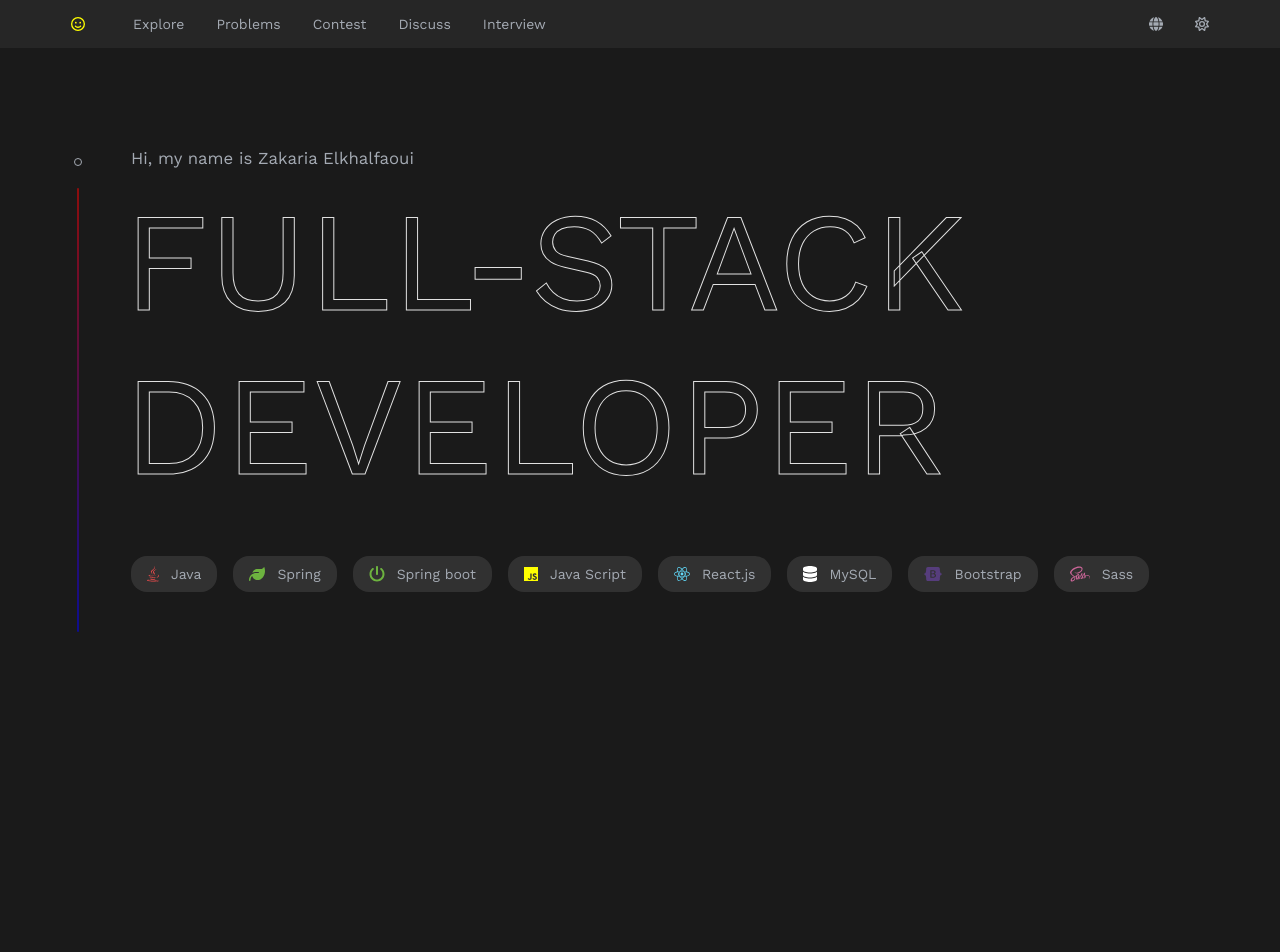
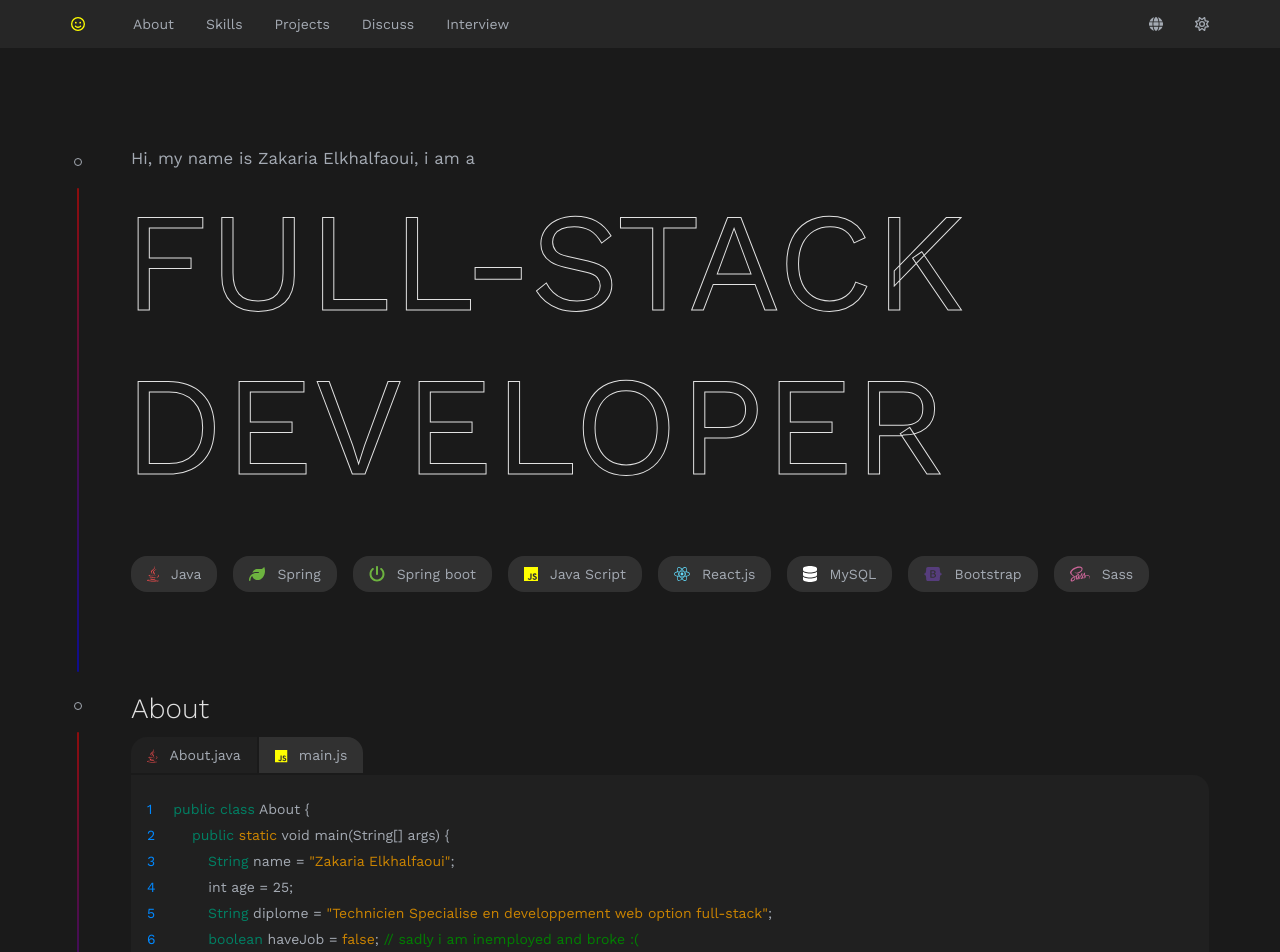
Before and after one commit to elkhalfaoui/portfolio, a React (Vite) app: page / in a window 1280 px wide. Shown: the top 952 px of the page. Before the commit the page ends 800 px from the top, so only its background shows below. Built offline with nearby package versions, Linux system fonts and the light colour scheme; the HTML template or start-up script is replaced by a standard one.

Commit message:
update day 2

```diff
--- a/src/App.jsx
+++ b/src/App.jsx
@@ -1,12 +1,14 @@
+import About from "./about/About";
 import Header from "./header/Header";
 import Hero from "./hero/Hero";
 import "./index.css";
-
+// https://leetcode-api-faisalshohag.vercel.app/zakariaelkhalfaoui
 const App = () => {
   return (
   <div>
     <Header />
     <Hero />
+    <About />
   </div>
   );
 };
--- /dev/null
+++ b/src/about/About.jsx
@@ -0,0 +1,65 @@
+import { FontAwesomeIcon } from '@fortawesome/react-fontawesome';
+import './about.css';
+import { faJava, faJs } from '@fortawesome/free-brands-svg-icons';
+
+const About = () => {
+  return (
+    <div className="about">
+      <div className="container">
+        <div className="circle"></div>
+        <div className="line"></div>
+        <h2>About</h2>
+        <ul className="about-lang">
+          <li>
+            <FontAwesomeIcon icon={faJava} />
+            <span>About.java</span>
+          </li>
+          <li>
+            <FontAwesomeIcon icon={faJs} />
+            <span>main.js</span>
+          </li>
+        </ul>
+        <div className="about-content">
+          <p>
+            <span>1</span> <span>public class</span> About {'{'}
+          </p>
+          <p>
+            <span style={{ 'padding-right': '32px' }}>2</span>{' '}
+            <span>public</span> <span>static</span> void main(String[] args){' '}
+            {'{'}
+          </p>
+          <p>
+            <span style={{ 'padding-right': '48px' }}>3</span>{' '}
+            <span>String</span> name =<span> "Zakaria Elkhalfaoui"</span>;
+          </p>
+          <p>
+            <span style={{ 'padding-right': '48px' }}>4</span> int age = 25;
+          </p>
+          <p>
+            <span style={{ 'padding-right': '48px' }}>5</span>{' '}
+            <span>String</span> diplome =
+            <span>
+              {' '}
+              "Technicien Specialise en developpement web option full-stack"
+            </span>
+            ;
+          </p>
+          <p>
+            <span style={{ 'padding-right': '48px' }}>6</span>{' '}
+            <span>boolean</span> haveJob =<span> false</span>;
+            <span style={{ color: 'green' }}> // sadly i am inemployed and broke :(</span>
+          </p>
+          <p>
+            <span style={{ 'padding-right': '32px' }}>7</span>
+            {'}'}
+          </p>
+          <p>
+            <span>8</span>
+            {'}'}
+          </p>
+        </div>
+      </div>
+    </div>
+  );
+};
+export default About;
--- /dev/null
+++ b/src/about/about.css
@@ -0,0 +1,65 @@
+.about .container {
+  position: relative;
+  margin-top: 60px;
+  padding-bottom: 40px;
+  padding-left: 76px;
+}
+.about h2 {
+    color: #e1e1e1;
+    font-weight: 300;
+    font-size: 2em;
+    margin-bottom: 12px;
+}
+.about .about-lang {
+    display: flex;
+    column-gap: 2px;
+    margin-bottom: 2px;
+}
+.about .about-lang li:nth-child(1) {
+    border-radius: 16px 0 0 0;
+    background-color: #ffffff07;
+}
+.about .about-lang li:nth-child(2) {
+    border-radius: 0 16px 0 0;
+}
+.about .about-lang li {
+    background-color: #ffffff1a;
+    padding: 10px 16px;
+    display: flex;
+    align-items: flex-end;
+    column-gap: 12px;
+    cursor: pointer;
+}
+.about .about-lang li:hover {
+    background-color: #3c3c3cf2;
+}
+.about .about-lang li:nth-child(1) svg {
+    color: #f14c4d;
+}
+.about .about-lang li:nth-child(2) svg {
+    color: yellow;
+}
+.about .about-lang li span {
+    color: #a4aab3;
+}
+.about .about-content {
+    border-radius: 0 16px 16px;
+    background-color: #ffffff07;
+    padding: 16px;
+}
+.about .about-content p {
+    color: #a4aab3;
+    margin: 10px 0;
+}
+.about .about-content p span:nth-child(1) {
+    color: rgb(0, 136, 255);
+    padding-right: 16px;
+}
+.about .about-content p span:nth-child(2) {
+    color: rgb(0, 128, 100);
+    /* padding-right: 16px; */
+}
+.about .about-content p span:nth-child(3) {
+    color: rgb(203, 132, 1);
+    /* padding-right: 16px; */
+}
--- a/src/header/Header.jsx
+++ b/src/header/Header.jsx
@@ -23,9 +23,9 @@ const Header = () => {
         </ul>
         <nav>
           <ul className="navigation-list">
-            <li>Explore</li>
-            <li>Problems</li>
-            <li>Contest</li>
+            <li>About</li>
+            <li>Skills</li>
+            <li>Projects</li>
             <li>Discuss</li>
             <li>Interview</li>
           </ul>
--- a/src/hero/Hero.jsx
+++ b/src/hero/Hero.jsx
@@ -9,7 +9,7 @@ const Hero = () => {
         <div className="container">
             <div className="circle"></div>
             <div className="line"></div>
-            <p>Hi, my name is Zakaria Elkhalfaoui</p>
+            <p>Hi, my name is Zakaria Elkhalfaoui, i am a</p>
             <h1>
                 FULL-STACK
                 <br />
--- a/src/hero/hero.css
+++ b/src/hero/hero.css
@@ -2,6 +2,7 @@
   position: relative;
   margin-top: 100px;
   padding-left: 76px;
+  padding-bottom: 40px;
   /* background-color: red; */
 }
 .hero p {
@@ -61,26 +62,6 @@
 .hero .stack li:nth-child(8) svg {
     color: #cc6699;
 }
-
 .hero .stack li span {
     color: #a4aab3;
 }
-.circle {
-  position: absolute;
-  top: 10px;
-  left: 19px;
-  width: 8px;
-  height: 8px;
-  border-radius: 10px;
-  border: 1px solid #a4aab3;
-}
-.line {
-  position: absolute;
-  height: 100%;
-  width: 2px;
-  /* border: #a4aab3 solid 1px; */
-  border-radius: 2px;
-  background-image: linear-gradient(#ff000080, #0000ff80);
-  left: 22px;
-  top: 40px;
-}
--- a/src/index.css
+++ b/src/index.css
@@ -52,3 +52,22 @@ li {
   padding-left: 16px;
   padding-right: 16px;
 }
+.circle {
+  position: absolute;
+  top: 10px;
+  left: 19px;
+  width: 8px;
+  height: 8px;
+  border-radius: 10px;
+  border: 1px solid #a4aab3;
+}
+.line {
+  position: absolute;
+  height: 100%;
+  width: 2px;
+  /* border: #a4aab3 solid 1px; */
+  border-radius: 2px;
+  background-image: linear-gradient(#ff000080, #0000ff80);
+  left: 22px;
+  top: 40px;
+}
```
